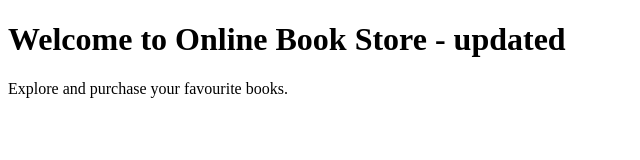
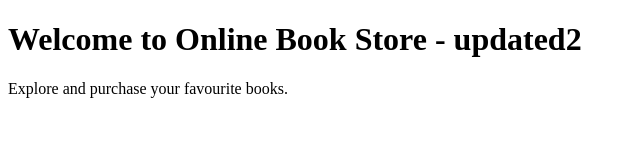
Before and after one commit to disha23-gupta/OnlineBookStore, a plain HTML site: page index.html in a window 1280 px wide. Shown: the full height of the page, 0-640 px from the left. Drawn offline with Linux system fonts and the light colour scheme.

Commit message:
changed h1 again

```diff
--- a/index.html
+++ b/index.html
@@ -4,7 +4,7 @@
     <title>Online Book Store</title>
 </head>
 <body>
-    <h1>Welcome to Online Book Store - updated</h1>
+    <h1>Welcome to Online Book Store - updated2</h1>
     <p>Explore and purchase your favourite books.</p>
 </body>
 </html>
```
